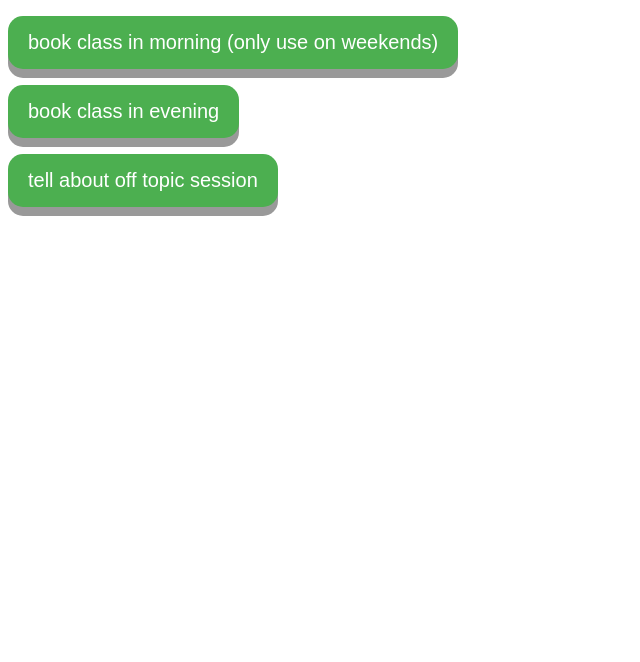
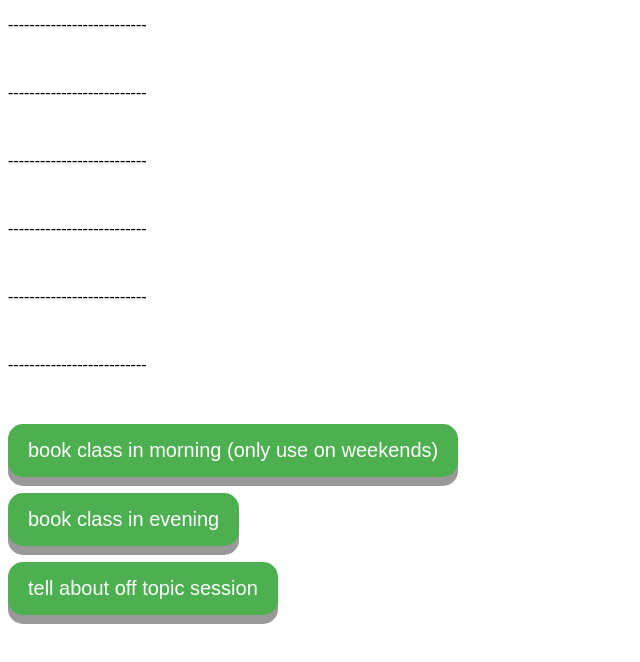
Before and after one commit to RudyDaBot/Discord-Webhook, a plain HTML site: page index.html in a window 1280 px wide. Shown: the whole page, without its empty margins (0-640 px from the left). Drawn offline with Linux system fonts and the light colour scheme.

Commit message:
Update index.html

```diff
--- a/index.html
+++ b/index.html
@@ -33,6 +33,18 @@
       </style>
 </head>
 <body>
+    <p>--------------------------</p>
+    <br>
+    <p>--------------------------</p>
+    <br>
+    <p>--------------------------</p>
+    <br>
+    <p>--------------------------</p>
+    <br>
+    <p>--------------------------</p>
+    <br>
+    <p>--------------------------</p>
+    <br>
    <button class = "btn" onclick = sendMsg()> book class in morning (only use on weekends) </button>
    <button class = "btn" onclick = sendMsg2()>           book class in evening             </button>
    <button class = "btn" onclick = sendMsg3()>        tell about off topic session         </button>
```
